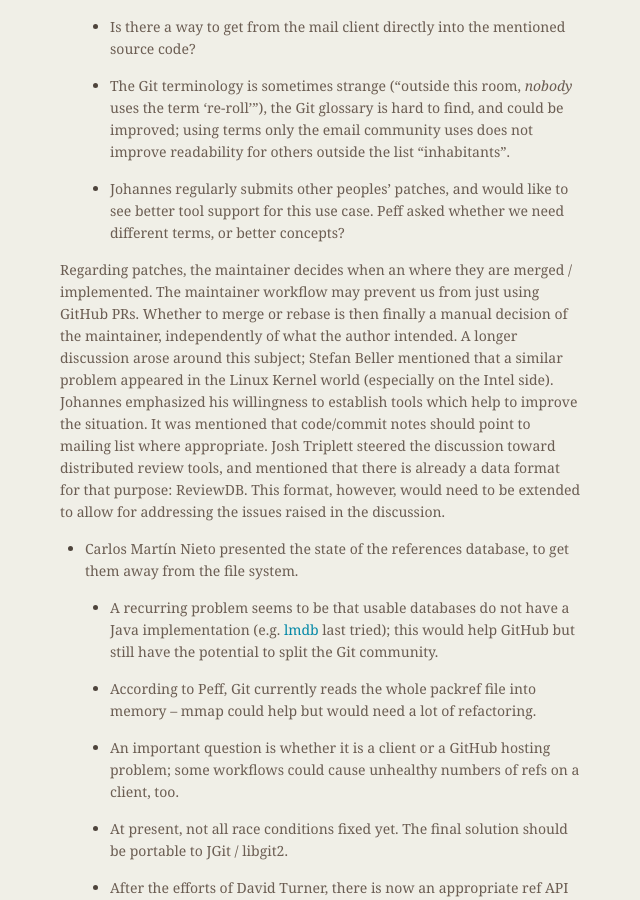
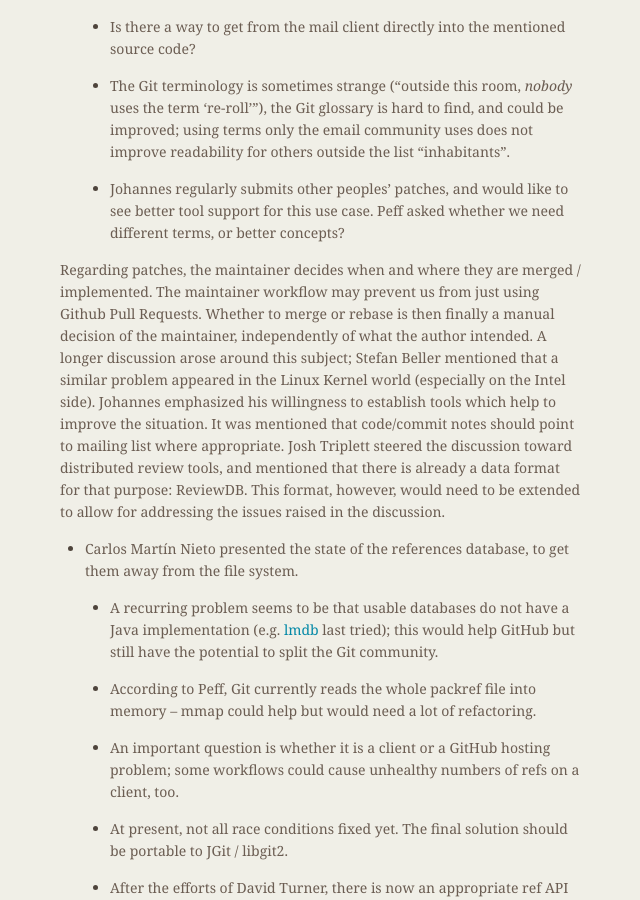
Before and after one commit to git/git.github.io, a Jekyll site: the page built from rev_news/drafts/edition-24.md, in a window 1280 px wide and 900 px high, scrolled down 3291 px. Shown: the whole window, without its empty margins (499-1139 px from the left). Built offline with Jekyll 4.4.1, drawn with Linux system fonts in a browser that asks for light colours.

Commit message:
rn-24: fix a typo and improve indent

```diff
--- a/rev_news/drafts/edition-24.md
+++ b/rev_news/drafts/edition-24.md
@@ -198,9 +198,8 @@
                   are sent only to the mailing list, but none of the original
                   contributors are Cc:ed in that email. At present, the
                   “what’s cooking” email is mostly generated in an automated
-                  way from the [`todo`
-                  branch](https://github.com/git/git/commits/todo) using
-                  special-purpose shell scripts.
+                  way from the [`todo` branch](https://github.com/git/git/commits/todo)
+                  using special-purpose shell scripts.
 
 		* Is there a way to get from the mail client directly
                   into the mentioned source code?
@@ -217,8 +216,8 @@
                   use case. Peff asked whether we need different
                   terms, or better concepts?
 
-	Regarding patches, the maintainer decides when an where they are merged / implemented.
-	The maintainer workflow may prevent us from just using GitHub PRs.
+	Regarding patches, the maintainer decides when and where they are merged / implemented.
+	The maintainer workflow may prevent us from just using Github Pull Requests.
 	Whether to merge or rebase is then finally a manual decision of the maintainer,
 	independently of what the author intended.
 	A longer discussion arose around this subject; Stefan Beller mentioned that a similar problem
```
